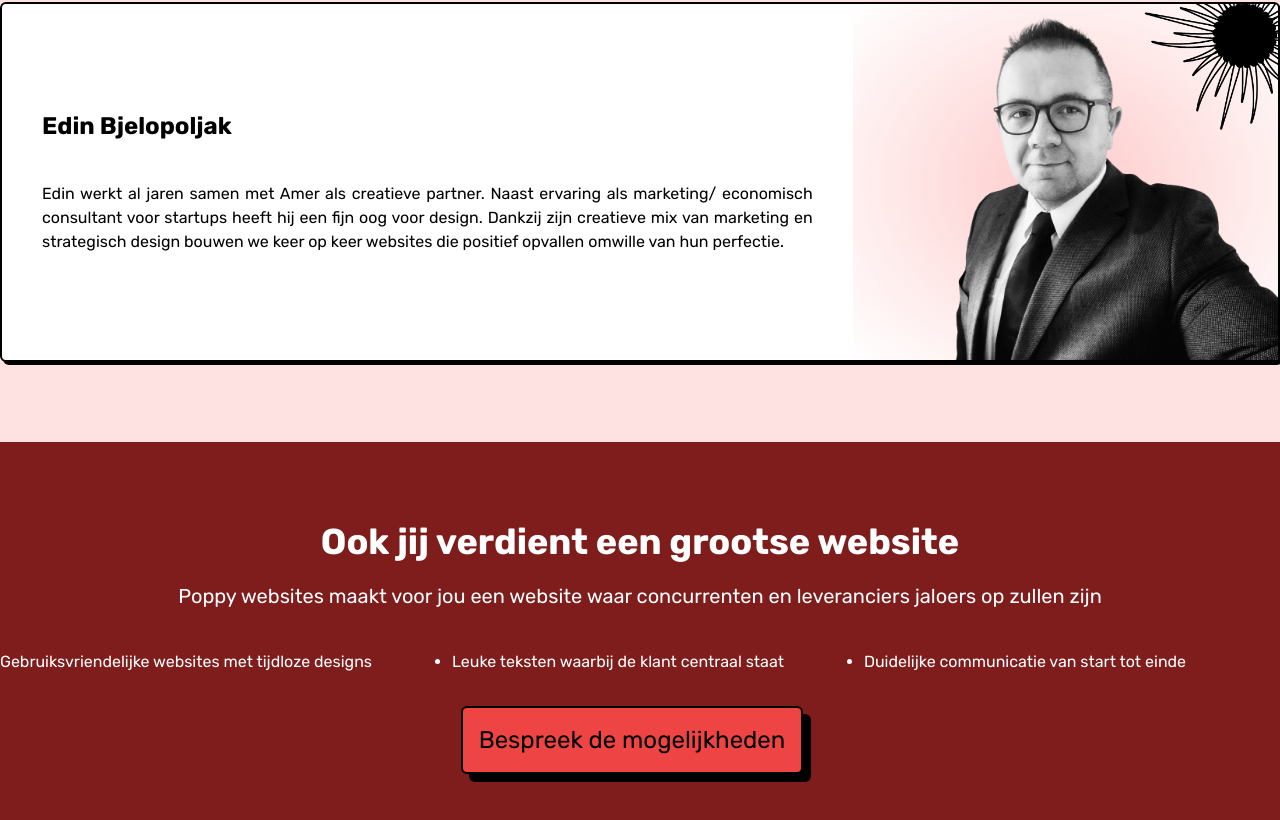
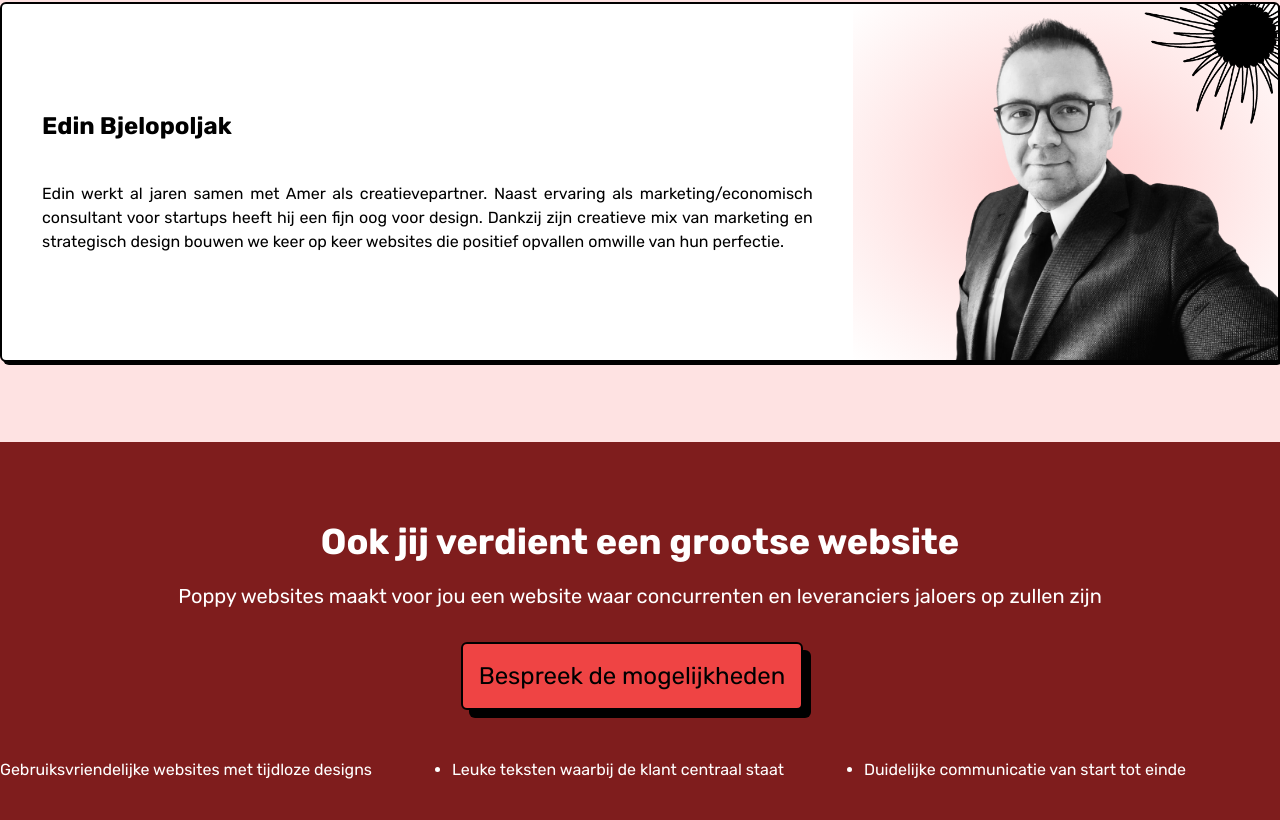
Before and after one commit to AmerSikira/poppy-websites, a Next.js app: page / in a window 1280 px wide. Shown: the part 6269-7089 px from the top of the page. Built offline with nearby package versions, Linux system fonts and the light colour scheme.

Commit message:
Some minor bugs

```diff
--- a/components/homepage/experts.tsx
+++ b/components/homepage/experts.tsx
@@ -85,13 +85,13 @@ const Experts = () => {
 						<FlexColumn className="w-full md:w-2/3 content-center relative px-10 py-8">
 							<H3>Edin Bjelopoljak</H3>
 							<P className="mt-10" align="text-justify">
-								Edin werkt al jaren samen met Amer als creatieve
-								partner. Naast ervaring als marketing/
-								economisch consultant voor startups heeft hij
-								een fijn oog voor design. Dankzij zijn creatieve
-								mix van marketing en strategisch design bouwen
-								we keer op keer websites die positief opvallen
-								omwille van hun perfectie.
+								Edin werkt al jaren samen met Amer als
+								creatievepartner. Naast ervaring als
+								marketing/economisch consultant voor startups
+								heeft hij een fijn oog voor design. Dankzij zijn
+								creatieve mix van marketing en strategisch
+								design bouwen we keer op keer websites die
+								positief opvallen omwille van hun perfectie.
 							</P>
 						</FlexColumn>
 
--- a/components/homepage/last-cta.tsx
+++ b/components/homepage/last-cta.tsx
@@ -21,7 +21,11 @@ const LastCTA = () => {
 					</P>
 				</FlexColumn>
 
-				<FlexRow className="text-white gap-20">
+				<FlexRow className="justify-center mt-10">
+					<Cta>Bespreek de mogelijkheden</Cta>
+				</FlexRow>
+
+				<FlexRow className="text-white gap-20 mt-10">
 					<ul className="md:list-disc flex gap-5 md:gap-20 text-center md:text-left flex-col md:flex-row">
 						<li>
 							Gebruiksvriendelijke websites met tijdloze designs
@@ -30,10 +34,6 @@ const LastCTA = () => {
 						<li>Duidelijke communicatie van start tot einde</li>
 					</ul>
 				</FlexRow>
-
-				<FlexRow className="justify-center mt-10">
-					<Cta>Bespreek de mogelijkheden</Cta>
-				</FlexRow>
 			</Container>
 		</HomepageSection>
 	);
```
